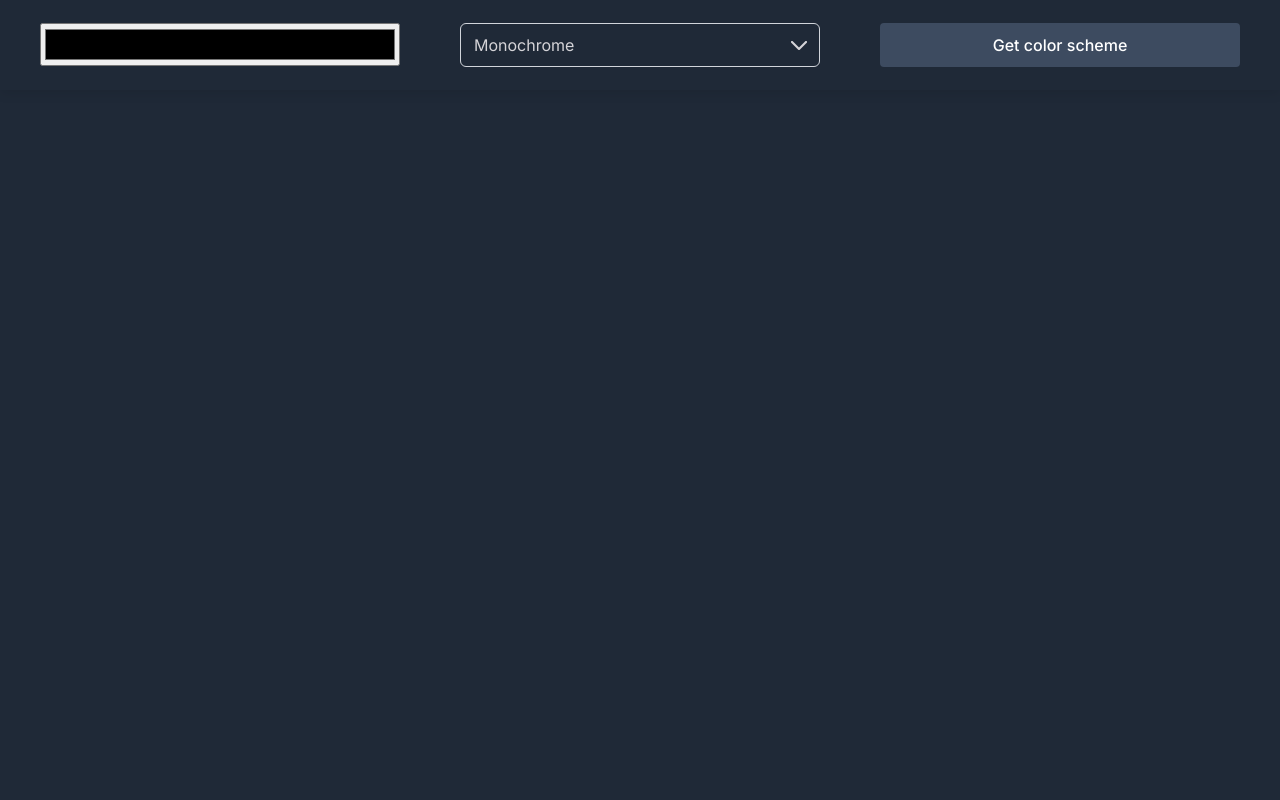
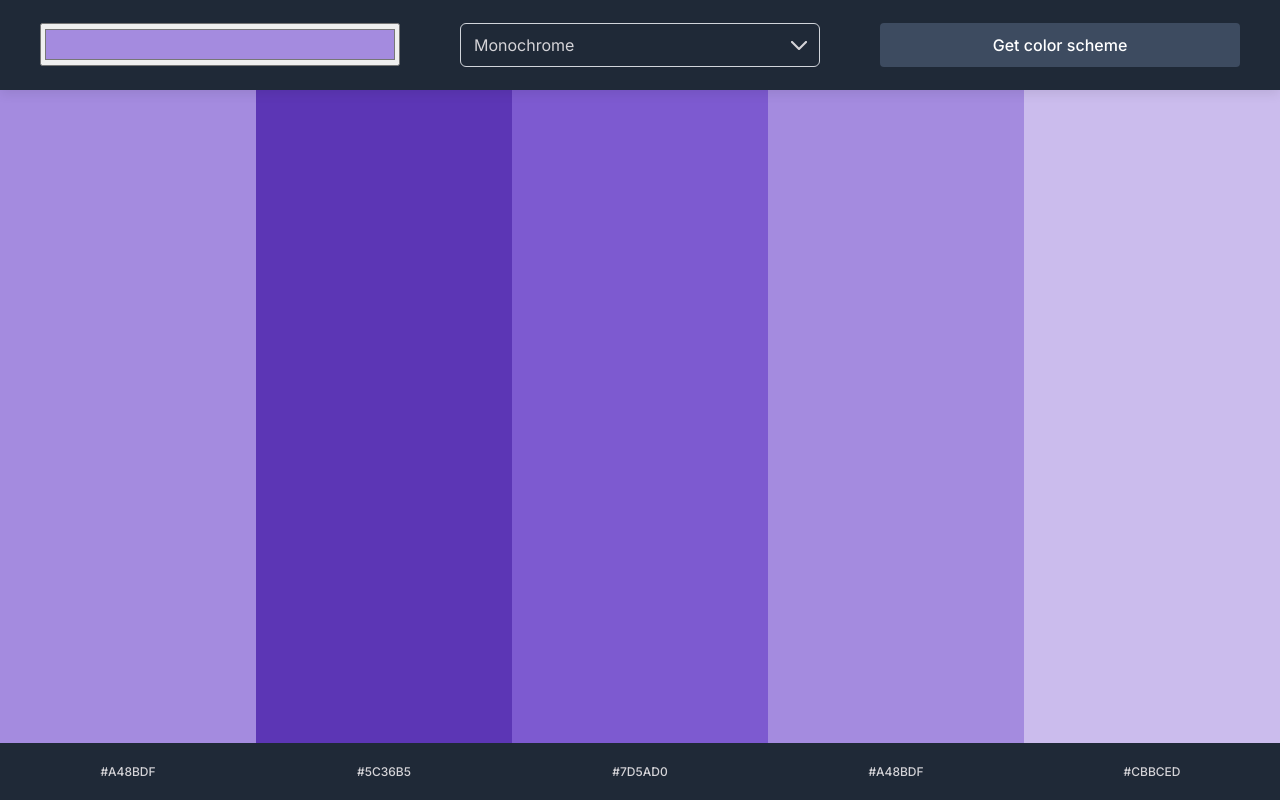
Before and after one commit to AustejaSk/color-scheme-generator, a plain HTML site: page index.html in a window 1280 px wide. Drawn offline with nearby package versions, Linux system fonts and the light colour scheme.

Commit message:
Update index.css & index.html

```diff
--- a/index.css
+++ b/index.css
@@ -108,6 +108,28 @@ main {
     font-weight: 500;
 }
 
+/* color-section backgrounds start */
+
+#color-1-container {
+    background-color: #A48BDF;
+}
+
+#color-2-container {
+    background-color: #5C36B5;
+}
+
+#color-3-container {
+    background-color: #7D5AD0;
+}
+
+#color-4-container {
+    background-color: #A48BDF;
+}
+
+#color-5-container {
+    background-color: #CBBCED;
+}
+
 
 /* Media Queries */
 
--- a/index.html
+++ b/index.html
@@ -11,7 +11,7 @@
 
         <header>
             <div>
-                <input type="color" id="color-input">
+                <input type="color" id="color-input" value="#A48BDF">
                 <select id="select-menu">
                     <option>Monochrome</option>
                     <option>Monochrome-dark</option>
@@ -29,31 +29,31 @@
             <div class="color-section color-1" id="color-1">
                 <div class="color-container" id="color-1-container"></div>
                 <div class="hex-code-container">
-                    <p class="hex-code" id="hex-code-color-1"></p>
+                    <p class="hex-code" id="hex-code-color-1">#A48BDF</p>
                 </div>
             </div>
             <div class="color-section color-2">
                 <div class="color-container" id="color-2-container"></div>
                 <div class="hex-code-container">
-                    <p class="hex-code" id="hex-code-color-2"></p>
+                    <p class="hex-code" id="hex-code-color-2">#5C36B5</p>
                 </div>
             </div>
             <div class="color-section color-3">
                 <div class="color-container" id="color-3-container"></div>
                 <div class="hex-code-container">
-                    <p class="hex-code" id="hex-code-color-3"></p>
+                    <p class="hex-code" id="hex-code-color-3">#7D5AD0</p>
                 </div>
             </div>
             <div class="color-section color-4">
                 <div class="color-container" id="color-4-container"></div>
                 <div class="hex-code-container">
-                    <p class="hex-code" id="hex-code-color-4"></p>
+                    <p class="hex-code" id="hex-code-color-4">#A48BDF</p>
                 </div>
             </div>
             <div class="color-section color-5">
                 <div class="color-container" id="color-5-container"></div>
                 <div class="hex-code-container">
-                    <p class="hex-code" id="hex-code-color-5"></p>
+                    <p class="hex-code" id="hex-code-color-5">#CBBCED</p>
                 </div>
             </div>
         </main>
```
